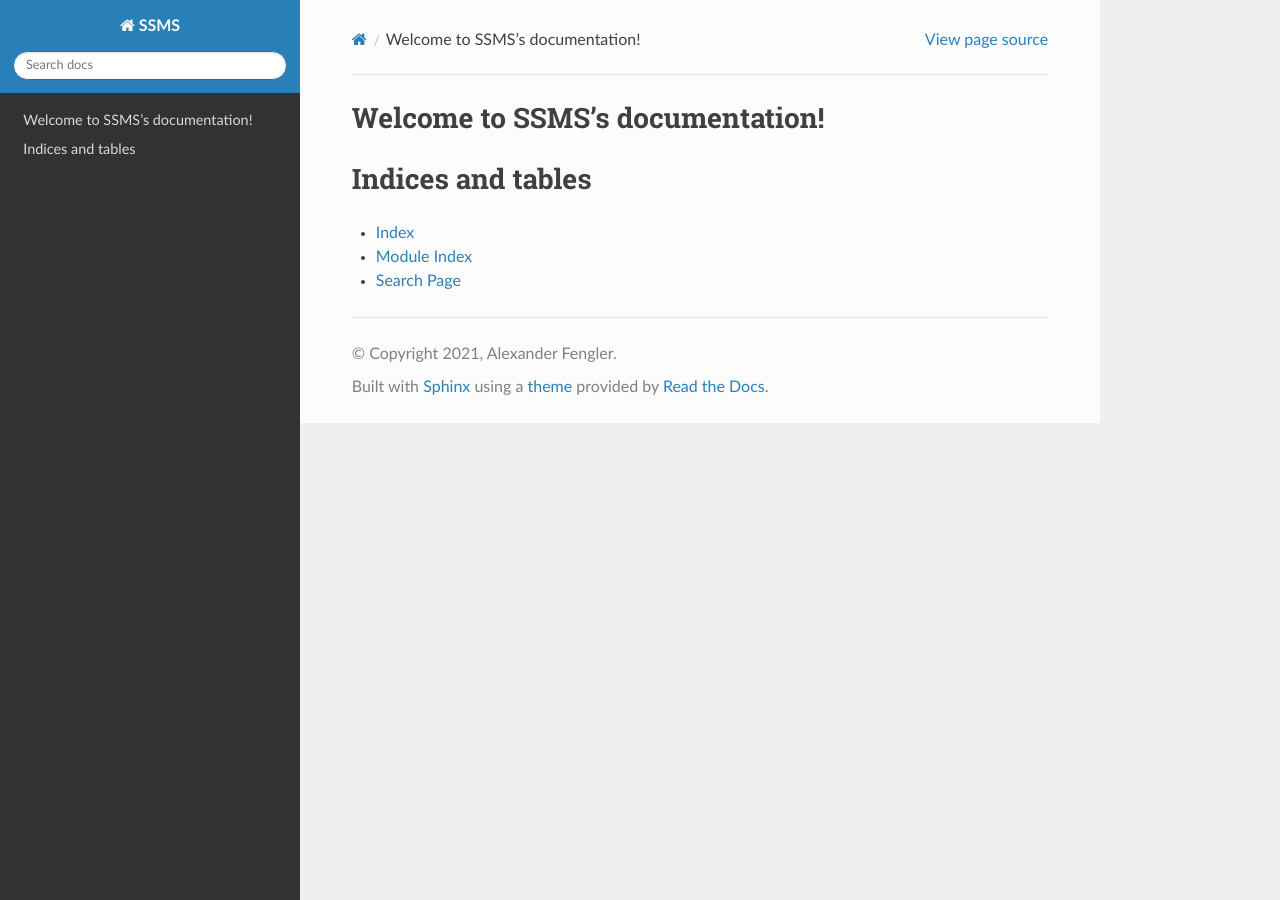
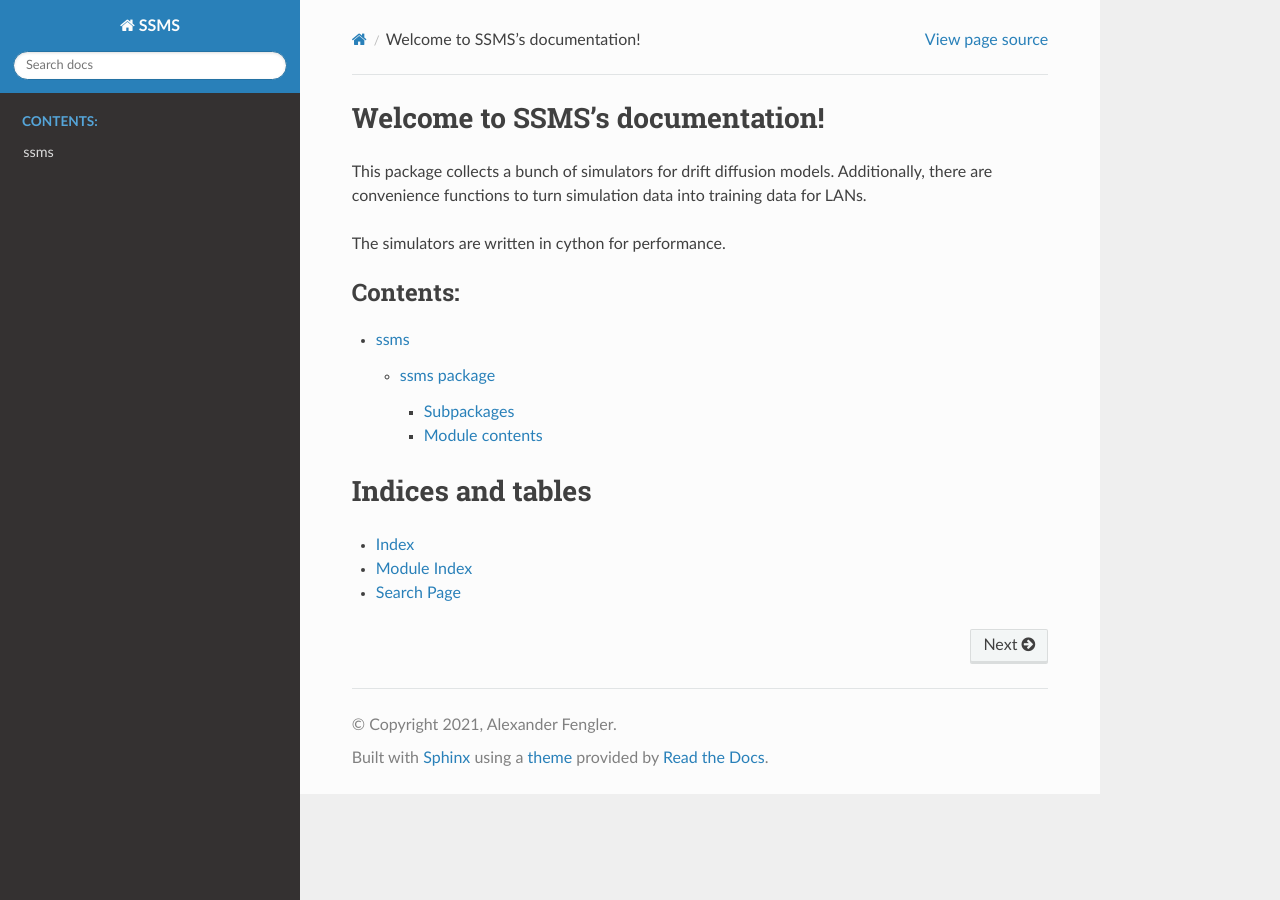
Before and after one commit to AlexanderFengler/ssm-simulators, a Sphinx documentation site: the page built from docs/source/index.rst, in a window 1280 px wide. Built offline with Sphinx 7.4.7 and the Read the Docs theme 2.0.0, drawn with Linux system fonts in a browser that asks for light colours.

Commit message:
adding sphinx

```diff
--- a/docs/source/conf.py
+++ b/docs/source/conf.py
@@ -10,10 +10,11 @@
 # add these directories to sys.path here. If the directory is relative to the
 # documentation root, use os.path.abspath to make it absolute, like shown here.
 #
-# import os
-# import sys
+import os
+import sys
 # sys.path.insert(0, os.path.abspath('.'))
 
+import sphinx_rtd_theme
 
 # -- Project information -----------------------------------------------------
 
@@ -30,8 +31,7 @@ release = '0.0.1'
 # Add any Sphinx extension module names here, as strings. They can be
 # extensions coming with Sphinx (named 'sphinx.ext.*') or your custom
 # ones.
-extensions = [
-]
+extensions = ['sphinx.ext.autodoc']
 
 # Add any paths that contain templates here, relative to this directory.
 templates_path = ['_templates']
@@ -48,6 +48,7 @@ exclude_patterns = []
 # a list of builtin themes.
 #
 html_theme = 'sphinx_rtd_theme'
+html_theme_path = [sphinx_rtd_theme.get_html_theme_path()]
 
 # Add any paths that contain custom static files (such as style sheets) here,
 # relative to this directory. They are copied after the builtin static files,
--- a/docs/source/index.rst
+++ b/docs/source/index.rst
@@ -1,16 +1,23 @@
 .. SSMS documentation master file, created by
-   sphinx-quickstart on Wed Oct 27 14:22:50 2021.
+   sphinx-quickstart on Wed Oct 27 16:03:03 2021.
    You can adapt this file completely to your liking, but it should at least
    contain the root `toctree` directive.
 
 Welcome to SSMS's documentation!
 ================================
 
+This package collects a bunch of simulators for drift diffusion models.
+Additionally, there are convenience functions to turn simulation data into
+training data for LANs.
+
+The simulators are written in cython for performance.
+
+
 .. toctree::
-   :maxdepth: 2
+   :maxdepth: 3
    :caption: Contents:
 
-
+   modules
 
 Indices and tables
 ==================
--- /dev/null
+++ b/docs/source/modules.rst
@@ -0,0 +1,7 @@
+ssms
+====
+
+.. toctree::
+   :maxdepth: 4
+
+   ssms
```
Also changed, not shown: docs/source/ssms.basic_simulators.rst (added, +29 -0 lines), docs/source/ssms.config.rst (added, +21 -0 lines), docs/source/ssms.dataset_generators.rst (added, +21 -0 lines), docs/source/ssms.rst (added, +21 -0 lines), docs/source/ssms.support_utils.rst (added, +21 -0 lines).
